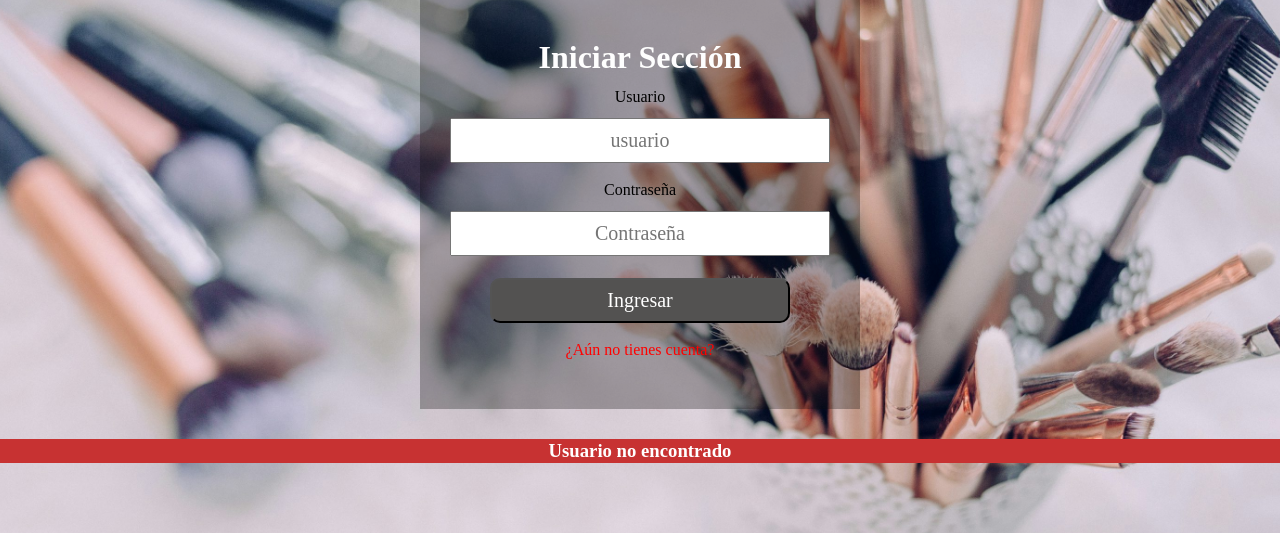
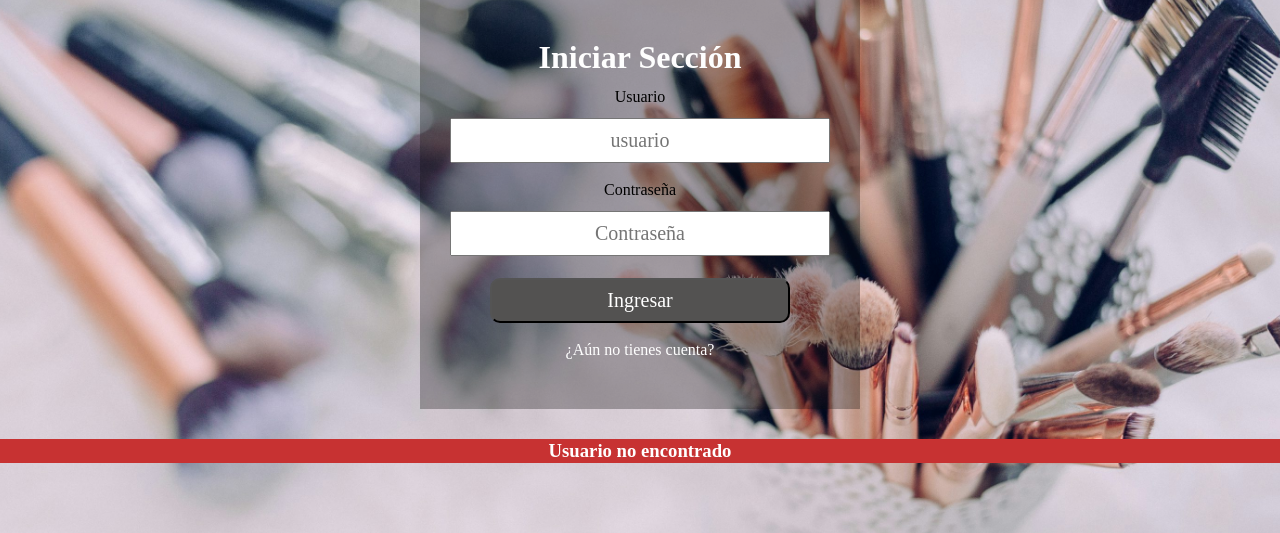
Before and after one commit to solennyD/SDmakeup, a PHP site: page /validar.php in a window 1280 px wide. Shown: the part 173-706 px from the top of the page. Run offline with PHP 8.4, Linux system fonts and the light colour scheme; data comes from the database, SQL or seed files in the repository; data that the repository does not hold is empty; some libraries are stand-ins or nearby versions.

Commit message:
Cambio de color en la pregunta.

```diff
--- a/login.php
+++ b/login.php
@@ -25,7 +25,7 @@
    <br>
 
    <a style=" text-decoration:none" href="./formulario.php">
-              <div style="color: red">¿Aún no tienes cuenta?</div>
+              <div style="color: white">¿Aún no tienes cuenta?</div>
             </a>
 
    </form>
```
